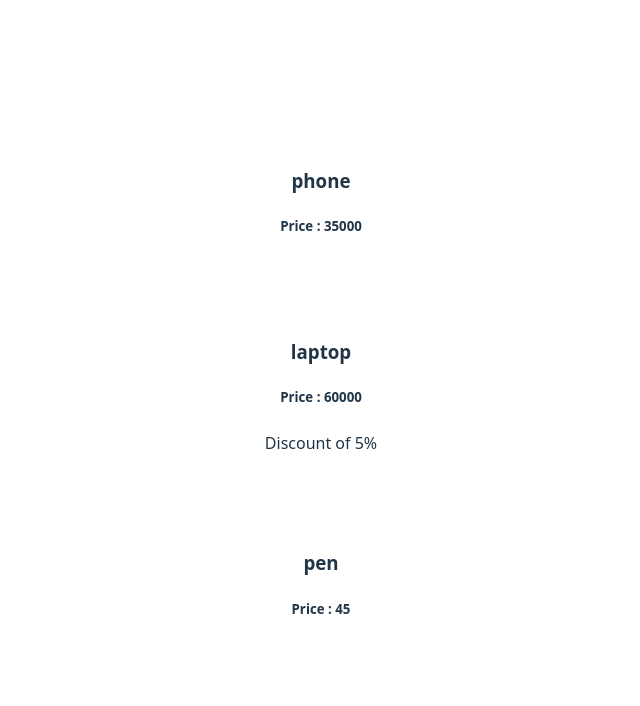
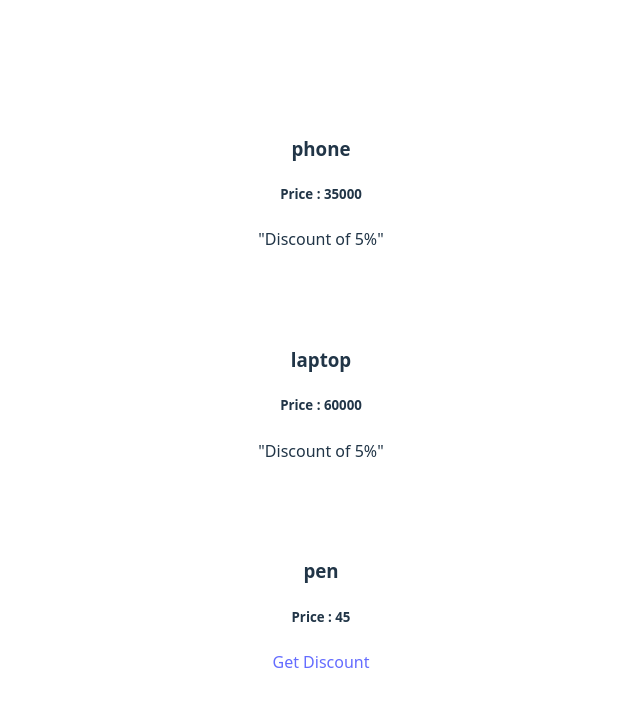
Before and after one commit to skharichandan/REACT-BASIC-, a React (Vite) app in the folder basic-react-app/: page / in a window 1280 px wide. Shown: the top 706 px of the page, without its empty margins (319-959 px from the left). Built offline with nearby package versions, Linux system fonts and the light colour scheme.

Commit message:
Conditionals-3

```diff
--- a/basic-react-app/src/Product.jsx
+++ b/basic-react-app/src/Product.jsx
@@ -1,13 +1,12 @@
 import "./Product.css"
 
 function Product({title,price}) {
-    let isDiscount = price > 40000 ? "Discount of 5%" : "";
 
     return (
         <div className="Product">
             <h3>{title}</h3>
             <h5>Price : {price}</h5>
-            <p>{isDiscount}</p>
+            {price > 30000 ? <p>"Discount of 5%"</p> : <a href="">Get Discount</a>}
         </div>
     );
 }
```
